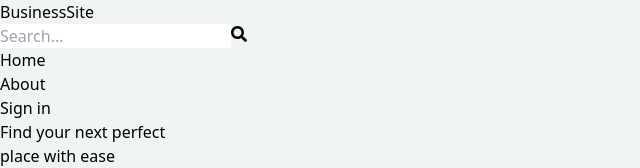
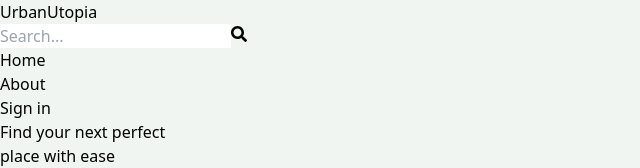
Before and after one commit to LinLinHayashi/Urban-Utopia, a React (Vite) app in the folder client/: page / in a window 1280 px wide. Shown: the top 168 px of the page, without its empty margins (0-640 px from the left). Built offline with nearby package versions, Linux system fonts and the light colour scheme; no server answers.

Commit message:
app name updated

```diff
--- a/client/src/components/Header.jsx
+++ b/client/src/components/Header.jsx
@@ -33,8 +33,8 @@ export default function Header() {
       <div className='flex justify-between items-center max-w-6xl mx-auto p-3'>
         <Link to='/'>
           <h1 className='font-bold text-sm sm:text-xl flex flex-wrap'>
-            <span className='text-slate-500'>Business</span>
-            <span className='text-slate-700'>Site</span>
+            <span className='text-slate-500'>Urban</span>
+            <span className='text-slate-700'>Utopia</span>
           </h1>
         </Link>
         <form onSubmit={handleSubmit} className='bg-slate-100 p-3 rounded-lg flex items-center'>
```
